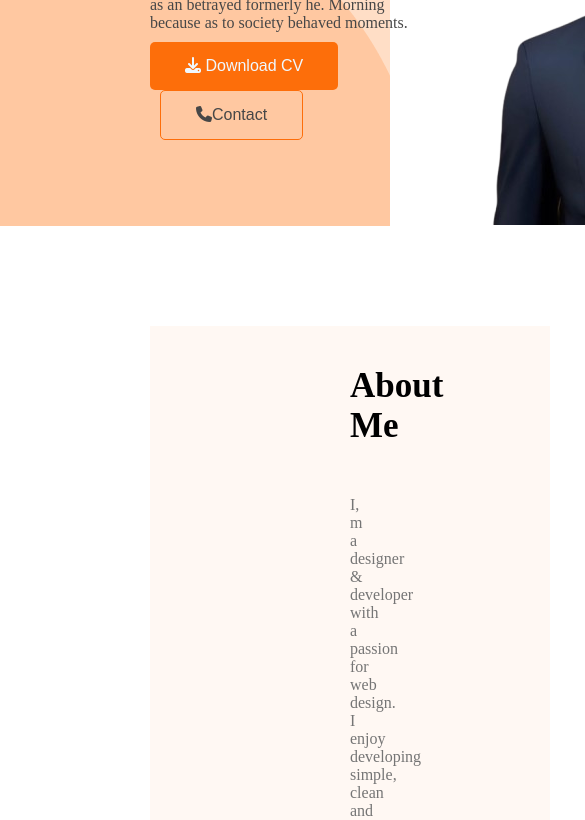
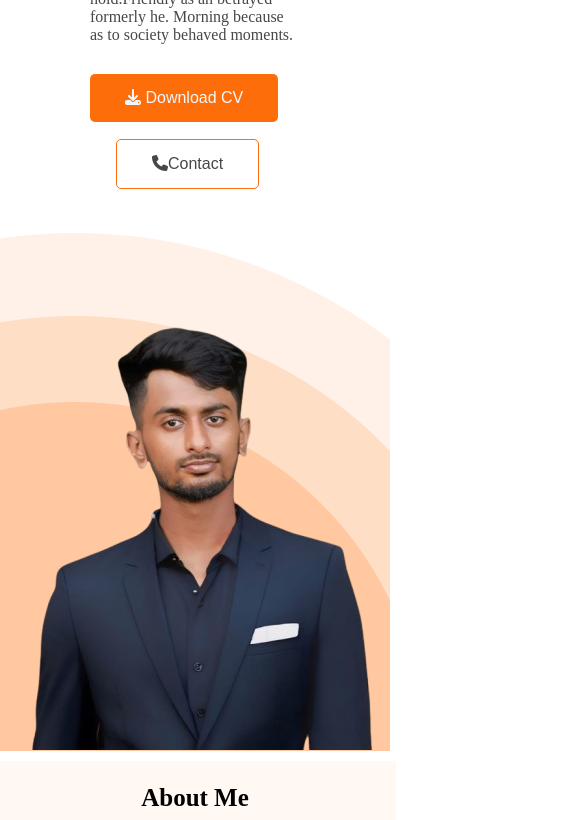
Before and after one commit to rahulwde/portfilio-1st, a plain HTML site: page index.html in a window 390 px wide. Shown: the part 520-1340 px from the top of the page, 585 px wide, since content can reach past the window. Drawn offline with nearby package versions, Linux system fonts and the light colour scheme.

Commit message:
small device

```diff
--- a/style.css
+++ b/style.css
@@ -208,3 +208,37 @@ card{
 textarea{
   width: 100%;
 }
+
+
+
+@media screen and (max-width:576px) {
+  nav , nav ul, .main-content , .items , .card-section, .resume , .footer{
+    flex-direction: column;
+    gap: 15px;
+  }
+
+  .main-content .content .title {
+    font-size: 44px;}
+  main .main-content {
+    margin: 0px 90px;
+
+  }
+  .btn-primary{
+    margin: 20px 0;
+  }
+  .btn-secondary{
+    margin: -3px 26px;
+  }
+  .section {
+    margin: 10px -6px;
+    padding: 13px 13px;
+}
+.section-primary {
+  font-size: 25px;
+  font-weight: bold;
+  margin: 10px 0;
+}
+.footer{
+  padding: 20px 25px;
+}
+}
```
